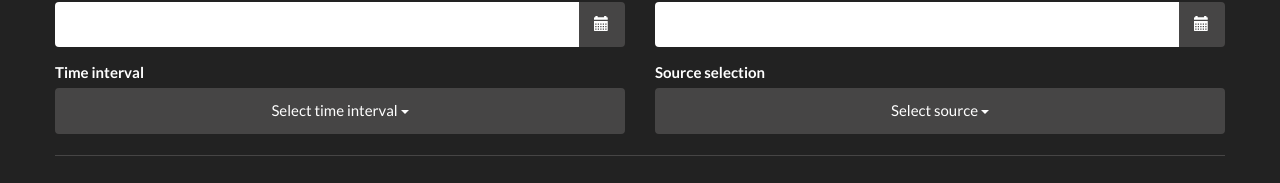
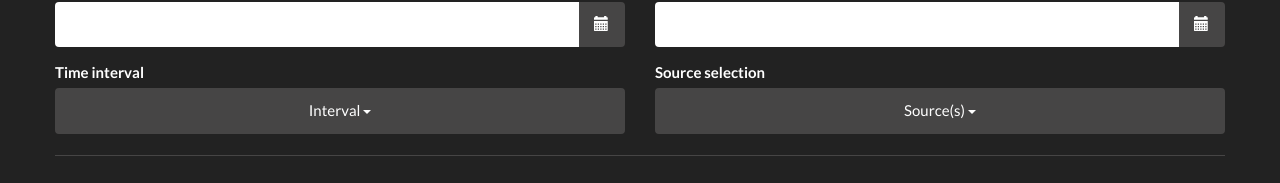
Before and after one commit to xbvu/TrenderFront, a plain HTML site: page index.html in a window 1280 px wide. Shown: the part 220-403 px from the top of the page. Drawn offline with Linux system fonts and the light colour scheme.

Commit message:
Update index.html
Made dropbox text shorter.

```diff
--- a/index.html
+++ b/index.html
@@ -115,7 +115,7 @@
                                                 <label class="control-label">Time interval</label>
                                                 <div class="dropdown">
                                                     <button class="btn btn-block btn-default dropdown-toggle" type="button" id="dropdownMenu1" data-toggle="dropdown" aria-haspopup="true" aria-expanded="true">
-                                                        Select time interval
+                                                        Interval
                                                         <span class="caret"></span>
                                                     </button>
                                                     <ul class="dropdown-menu" aria-labelledby="dropdownMenu1">
@@ -128,7 +128,7 @@
                                                 <label class="control-label">Source selection</label>
                                                 <div class="dropdown">
                                                     <button class="btn btn-block btn-default dropdown-toggle" type="button" id="dropdownMenu1" data-toggle="dropdown" aria-haspopup="true" aria-expanded="true">
-                                                        Select source
+                                                        Source(s)
                                                         <span class="caret"></span>
                                                     </button>
                                                     <ul class="dropdown-menu checkbox-menu allow-focus" aria-labelledby="dropdownMenu1">
```
